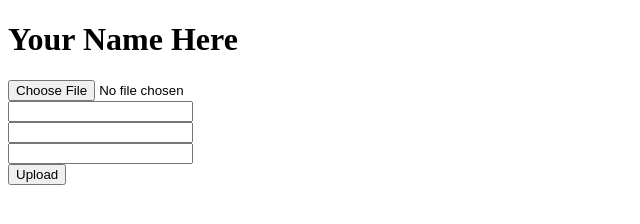
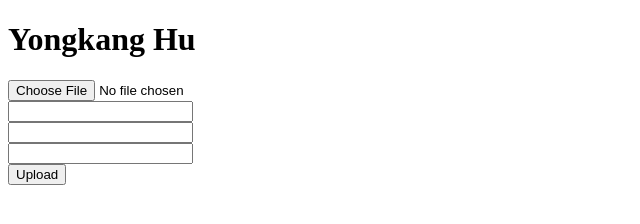
Before and after one commit to yhu4592/ITM-444-Cloud-Computing-Technologies, a plain HTML site: page itmo-444/mp2/index.html in a window 1280 px wide. Shown: the whole page, without its empty margins (0-640 px from the left). Drawn offline with Linux system fonts and the light colour scheme.

Commit message:
change name

```diff
--- a/itmo-444/mp2/index.html
+++ b/itmo-444/mp2/index.html
@@ -4,7 +4,7 @@
 	<title>MP2</title>
 </head>
 <body>
- 	<h1>Your Name Here</h1>
+ 	<h1>Yongkang Hu</h1>
      <form class="form-horizontal" method="post" enctype="multipart/form-data" action="/upload">
         <div class="form-group">
             <div class="col-sm-4">
```
